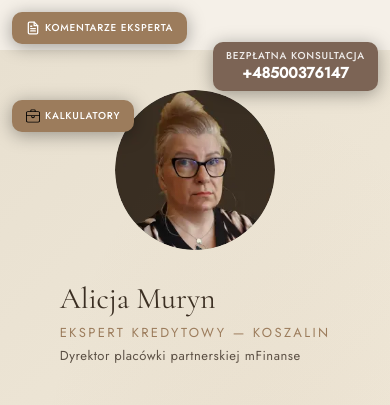
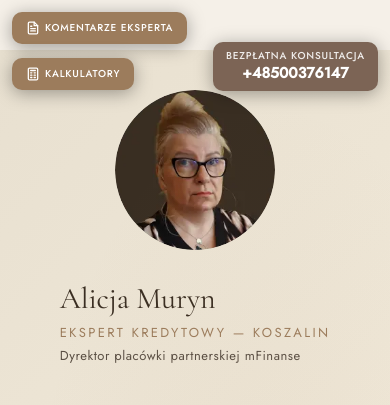
Before and after one commit to sathell/Ala, a PHP site: page / in a window 390 px wide. Shown: the top 405 px of the page. Run offline with PHP 8.4, Linux system fonts and the light colour scheme.

Commit message:
zmiana ikonki i odloegłości od góry

```diff
--- a/glowna.css
+++ b/glowna.css
@@ -1105,7 +1105,7 @@ h2 {
 
     #mob-calc {
         position: fixed !important;
-        top: 100px !important;
+        top: 58px !important;
         left: 12px !important;
         z-index: 999998 !important;
         background: var(--accent) !important;
--- a/index.php
+++ b/index.php
@@ -168,7 +168,17 @@
         Komentarze eksperta
     </a>
     <a id="mob-calc" href="kalkulatory/">
-        <img src="media/briefcase-svgrepo-com.svg" alt="Kredyt dla firm" width="14" height="14" />
+        <svg width="14" height="14" viewBox="0 0 24 24" fill="none" stroke="currentColor" stroke-width="2.2"
+            stroke-linecap="round" stroke-linejoin="round">
+            <rect x="4" y="2" width="16" height="20" rx="2" ry="2" />
+            <line x1="8" y1="6" x2="16" y2="6" />
+            <line x1="8" y1="10" x2="10" y2="10" />
+            <line x1="14" y1="10" x2="16" y2="10" />
+            <line x1="8" y1="14" x2="10" y2="14" />
+            <line x1="14" y1="14" x2="16" y2="14" />
+            <line x1="8" y1="18" x2="10" y2="18" />
+            <line x1="14" y1="18" x2="16" y2="18" />
+        </svg>
         Kalkulatory
     </a>
 
```
